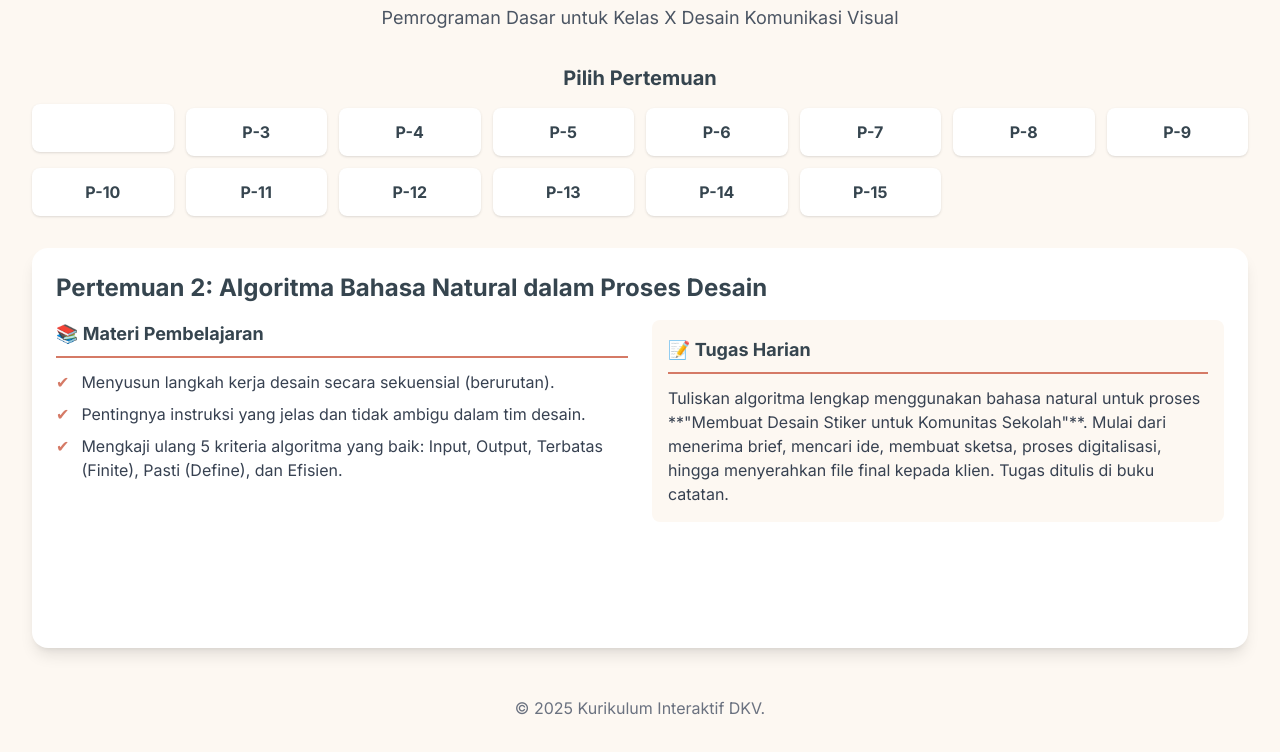
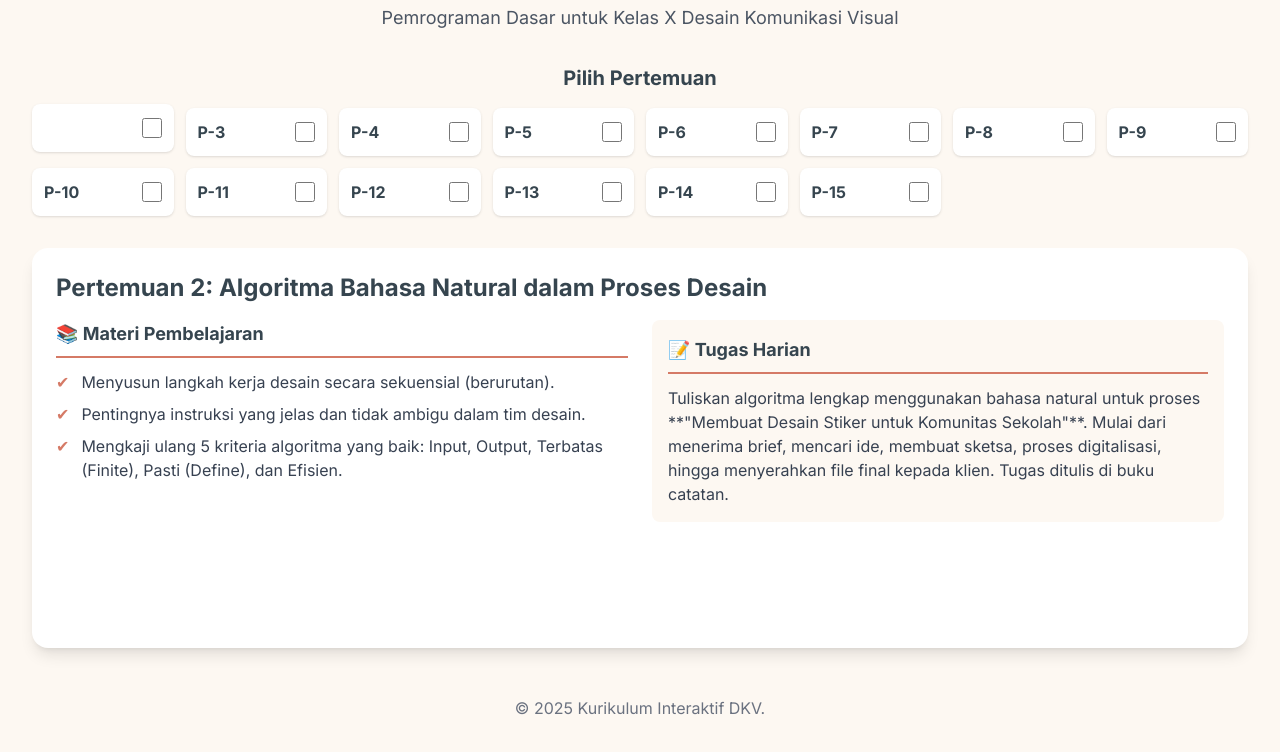
Before and after one commit to mousesalt/sida, a plain HTML site: page pd.html in a window 1280 px wide. Shown: the part 76-828 px from the top of the page. Drawn offline with nearby package versions, Linux system fonts and the light colour scheme.

Commit message:
Update pd.html

```diff
--- a/pd.html
+++ b/pd.html
@@ -21,6 +21,13 @@
         }
         .session-card {
             transition: all 0.3s ease;
+        }
+        .session-card.completed {
+            background-color: #EAE3DA;
+            opacity: 0.8;
+        }
+        .session-card.completed .session-text {
+            text-decoration: line-through;
         }
     </style>
      <link rel="preconnect" href="https://fonts.googleapis.com">
@@ -189,9 +196,22 @@
 
         const sessionGrid = document.getElementById('session-grid');
         const sessionDetails = document.getElementById('session-details');
-        const firstSessionIndex = 0; // The index of "Pertemuan 2" in our array is 0
+        let completedSessions = {};
 
-        function showSession(index) {
+        function toggleComplete(event, sessionId) {
+            event.stopPropagation();
+            const card = event.target.closest('.session-card');
+            if (event.target.checked) {
+                completedSessions[sessionId] = true;
+                card.classList.add('completed');
+            } else {
+                delete completedSessions[sessionId];
+                card.classList.remove('completed');
+            }
+            localStorage.setItem('completedDKVSessions', JSON.stringify(completedSessions));
+        }
+
+        function showSession(index, cardElement) {
             const session = curriculumData[index];
             if (!session) return;
 
@@ -216,29 +236,57 @@
                 </div>
             `;
 
-            updateActiveButton(index);
+            updateActiveCard(cardElement);
         }
 
-        function updateActiveButton(activeIndex) {
-            const buttons = sessionGrid.querySelectorAll('button');
-            buttons.forEach((button, index) => {
-                if (index === activeIndex) {
-                    button.classList.add('active-session');
-                } else {
-                    button.classList.remove('active-session');
-                }
+        function updateActiveCard(activeCard) {
+            const cards = sessionGrid.querySelectorAll('.session-card');
+            cards.forEach(card => {
+                card.classList.remove('active-session');
             });
+            if (activeCard) {
+                activeCard.classList.add('active-session');
+            }
         }
 
         function init() {
+            completedSessions = JSON.parse(localStorage.getItem('completedDKVSessions')) || {};
+
+            sessionGrid.innerHTML = ''; // Clear existing grid
             curriculumData.forEach((session, index) => {
-                const button = document.createElement('button');
-                button.className = "session-card w-full p-3 bg-white rounded-lg shadow hover:shadow-md hover:-translate-y-1 focus:outline-none focus:ring-2 focus:ring-[#D57A66] focus:ring-opacity-50 font-semibold";
-                button.textContent = `P-${session.id}`;
-                button.onclick = () => showSession(index);
-                sessionGrid.appendChild(button);
+                const card = document.createElement('div');
+                card.className = "session-card flex items-center justify-between w-full p-3 bg-white rounded-lg shadow hover:shadow-md hover:-translate-y-1 focus-within:ring-2 focus-within:ring-[#D57A66] focus-within:ring-opacity-50 font-semibold cursor-pointer";
+
+                const textSpan = document.createElement('span');
+                textSpan.className = "session-text";
+                textSpan.textContent = `P-${session.id}`;
+
+                const checkbox = document.createElement('input');
+                checkbox.type = 'checkbox';
+                checkbox.className = "h-5 w-5 rounded text-[#D57A66] focus:ring-[#D57A66]";
+                checkbox.onchange = (e) => toggleComplete(e, session.id);
+
+                card.appendChild(textSpan);
+                card.appendChild(checkbox);
+
+                card.onclick = (e) => {
+                    if (e.target.type !== 'checkbox') {
+                         showSession(index, card);
+                    }
+                };
+
+                if (completedSessions[session.id]) {
+                    card.classList.add('completed');
+                    checkbox.checked = true;
+                }
+
+                sessionGrid.appendChild(card);
             });
-            showSession(firstSessionIndex);
+
+            if (curriculumData.length > 0) {
+                const firstCard = sessionGrid.querySelector('.session-card');
+                showSession(0, firstCard);
+            }
         }
 
         document.addEventListener('DOMContentLoaded', init);
```
